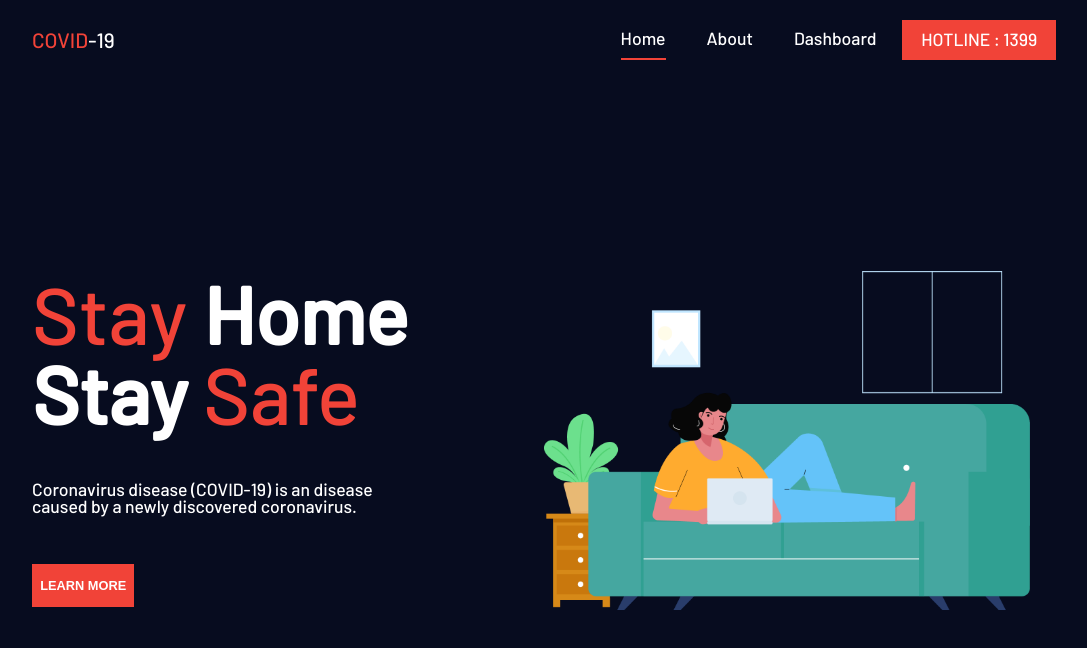
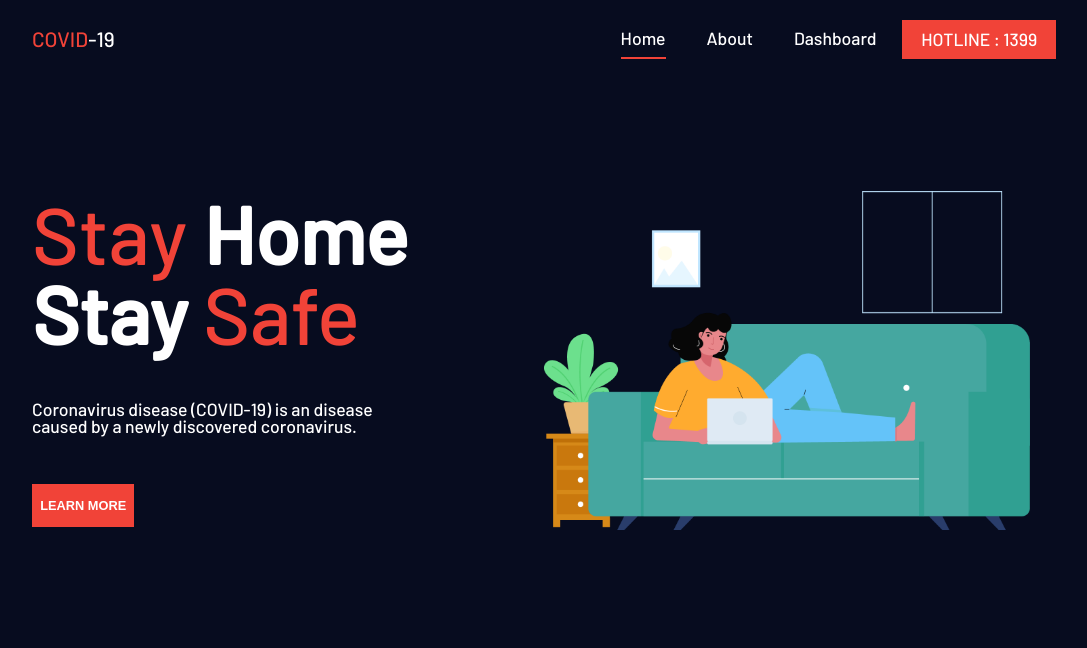
Before and after one commit to sum-in-e/covid19, a React (Create React App) app: page /#/ in a window 1280 px wide. Shown: the top 648 px of the page, without its empty margins (96-1183 px from the left). Built offline with nearby package versions, Linux system fonts and the light colour scheme.

Commit message:
about route에 대한 스타일 변경

```diff
--- a/src/components/Header.js
+++ b/src/components/Header.js
@@ -4,21 +4,27 @@ import { Link, withRouter } from 'react-router-dom';
 
 const Header = ({ location: { pathname } }) => {
 	return (
-		<Container>
+		<Container about={pathname === '/about'}>
 			<Title>
 				<RedP>COVID</RedP>
-				<WhiteP>-19</WhiteP>
+				<WhiteP about={pathname === '/about'}>-19</WhiteP>
 			</Title>
 			<Navigation>
 				<Ul>
 					<Li underline={pathname === '/'}>
-						<SLink to={'/'}>Home</SLink>
+						<SLink to={'/'} about={pathname === '/about'}>
+							Home
+						</SLink>
 					</Li>
 					<Li underline={pathname === '/about'}>
-						<SLink to={'/about'}>About</SLink>
+						<SLink to={'/about'} about={pathname === '/about'}>
+							About
+						</SLink>
 					</Li>
 					<Li underline={pathname === '/dashboard'}>
-						<SLink to={'/dashboard'}>Dashboard</SLink>
+						<SLink to={'/dashboard'} about={pathname === '/about'}>
+							Dashboard
+						</SLink>
 					</Li>
 				</Ul>
 			</Navigation>
@@ -33,10 +39,15 @@ const Container = styled.div`
 	display: flex;
 	justify-content: space-between;
 	align-items: center;
+	position: fixed;
+	top: 0;
 	padding: 0 10vw;
 	height: 10vh;
+	width: 100%;
+	border-bottom: solid 1px #070c1f;
 	font-size: 1.1rem;
 	color: white;
+	background-color: ${props => (props.about ? 'white' : '#070c1f')};
 `;
 
 const Title = styled.div`
@@ -49,7 +60,7 @@ const RedP = styled.p`
 `;
 
 const WhiteP = styled.p`
-	color: white;
+	color: ${props => (props.about ? '#070c1f' : 'white')};
 `;
 
 const Navigation = styled.nav`
@@ -72,7 +83,7 @@ const SLink = styled(Link)`
 	&:link,
 	&:active {
 		text-decoration: none;
-		color: white;
+		color: ${props => (props.about ? '#070c1f' : 'white')};
 	}
 `;
 
```
